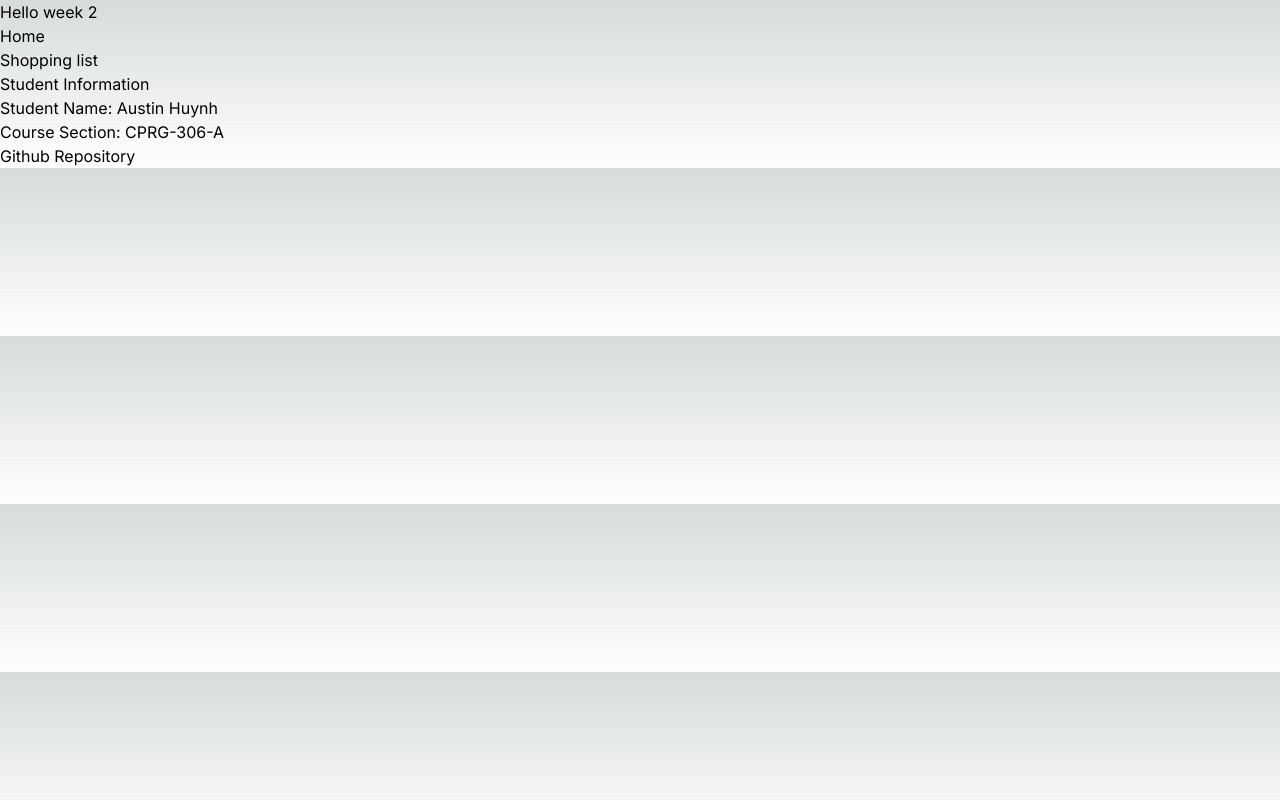
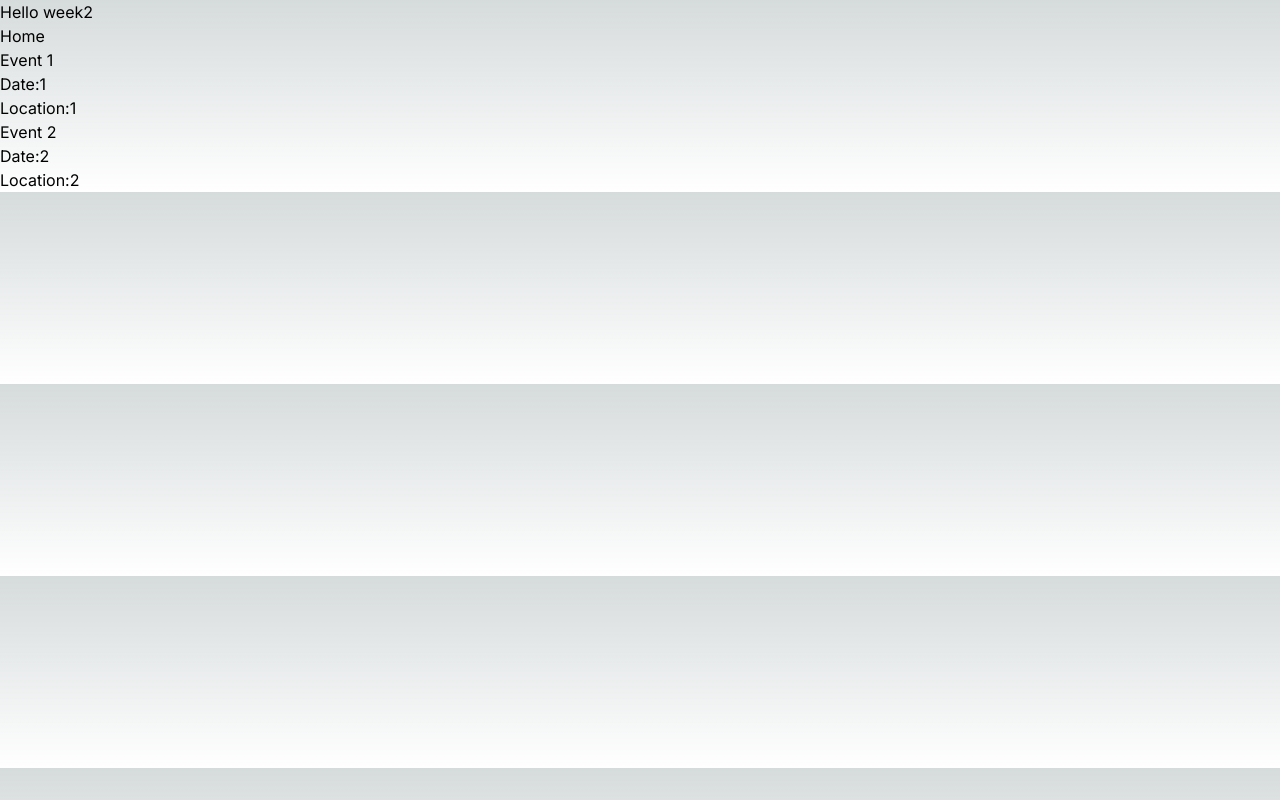
Before and after one commit to Austin-Huynh/cprg306-assignments, a Next.js app: page /week2 in a window 1280 px wide. Built offline with nearby package versions, Linux system fonts and the light colour scheme.

Commit message:
Revert "Update to both pages"
This reverts commit 3238b73c1b59f2d9f5425686bb7834355ddfd206.

```diff
--- a/app/page.js
+++ b/app/page.js
@@ -1,5 +1,5 @@
 import Link from 'next/link'
-import {StudentInfo} from './StudentInfo'
+import { StudentInfo } from './StudentInfo'
 
 export default function Home() {
   return (
--- a/app/week2/page.js
+++ b/app/week2/page.js
@@ -1,15 +1,14 @@
 import Link from "next/link";
-import {StudentInfo} from "../StudentInfo";
+import EventList from "./event-list";
 
 export default function Page() {
     return (
     <main>
-        <h1>Hello week 2</h1>
+        <h1>Hello week2</h1>
         <p>
             <Link href="/">Home</Link>
         </p>
-        <h2>Shopping list</h2>
-        <StudentInfo/>
+        <EventList />
     </main>
     );
 }
```
